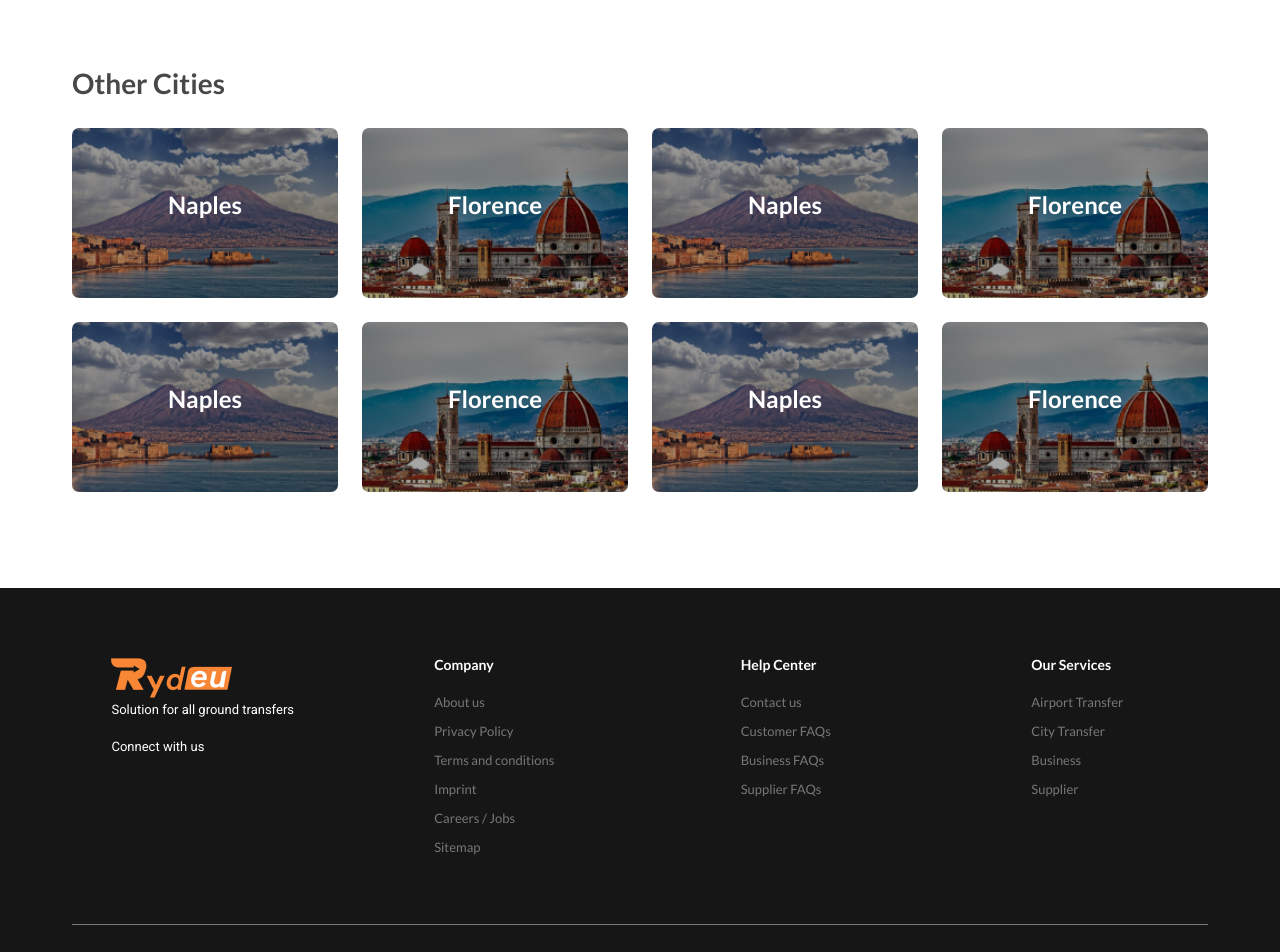
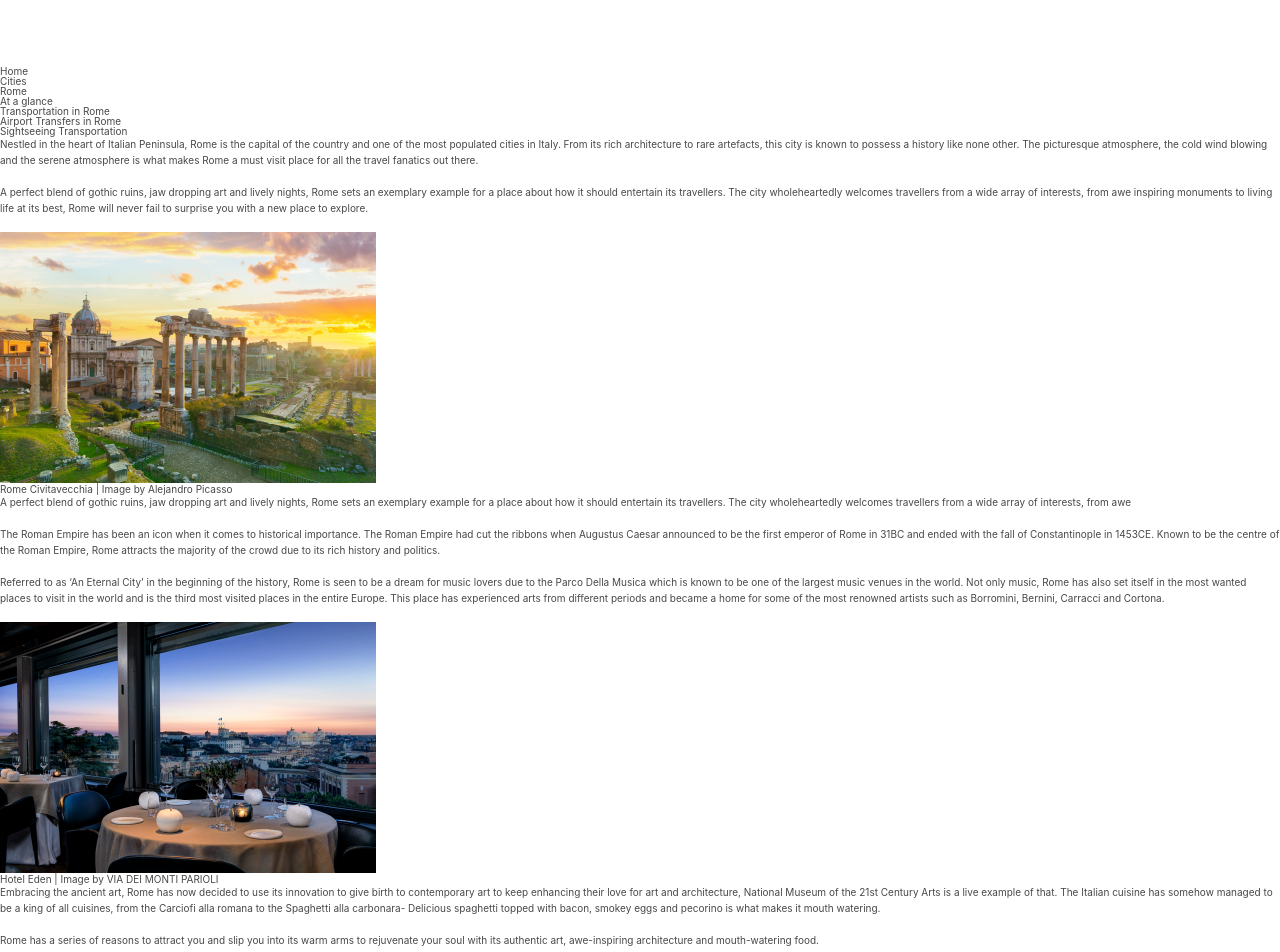
Before and after one commit to tanvirch0750/Rydeu-Figma-to-React, a React (Create React App) app: page / in a window 1280 px wide. Shown: the part 920-1872 px from the top of the page. Built offline with nearby package versions, Linux system fonts and the light colour scheme.

Commit message:
implemented city details section markup

```diff
--- /dev/null
+++ b/src/components/city-details-section/CityDetailsSection.jsx
@@ -0,0 +1,100 @@
+import hoteImg from '../../assets/hotel-eden.png';
+import romeImg from '../../assets/rome-italy.png';
+
+const CityDetailsSection = () => {
+  return (
+    <section className="city-details-section">
+      <div className="city-details-menu">
+        <ul>
+          <li>Home</li>
+          <li>Cities</li>
+          <li>Rome</li>
+        </ul>
+      </div>
+      <div className="city-details-tab">
+        <div className="sidebar-tab">
+          <ul>
+            <li>At a glance</li>
+            <li>Transportation in Rome</li>
+            <li>Airport Transfers in Rome</li>
+            <li>Sightseeing Transportation</li>
+          </ul>
+        </div>
+        <div className="tab-details">
+          <p>
+            Nestled in the heart of Italian Peninsula, Rome is the capital of
+            the country and one of the most populated cities in Italy. From its
+            rich architecture to rare artefacts, this city is known to possess a
+            history like none other. The picturesque atmosphere, the cold wind
+            blowing and the serene atmosphere is what makes Rome a must visit
+            place for all the travel fanatics out there.
+          </p>
+          <div className="text-img-right">
+            <p>
+              A perfect blend of gothic ruins, jaw dropping art and lively
+              nights, Rome sets an exemplary example for a place about how it
+              should entertain its travellers. The city wholeheartedly welcomes
+              travellers from a wide array of interests, from awe inspiring
+              monuments to living life at its best, Rome will never fail to
+              surprise you with a new place to explore.
+            </p>
+            <figure>
+              <img src={romeImg} alt="Rome" />
+              <figcaption>
+                Rome Civitavecchia | Image by <span>Alejandro Picasso</span>
+              </figcaption>
+            </figure>
+          </div>
+          <p>
+            A perfect blend of gothic ruins, jaw dropping art and lively nights,
+            Rome sets an exemplary example for a place about how it should
+            entertain its travellers. The city wholeheartedly welcomes
+            travellers from a wide array of interests, from awe{' '}
+          </p>
+          <p>
+            The Roman Empire has been an icon when it comes to historical
+            importance. The Roman Empire had cut the ribbons when Augustus
+            Caesar announced to be the first emperor of Rome in 31BC and ended
+            with the fall of Constantinople in 1453CE. Known to be the centre of
+            the Roman Empire, Rome attracts the majority of the crowd due to its
+            rich history and politics.
+          </p>
+          <div className="text-img-left">
+            <p>
+              Referred to as ‘An Eternal City’ in the beginning of the history,
+              Rome is seen to be a dream for music lovers due to the Parco Della
+              Musica which is known to be one of the largest music venues in the
+              world. Not only music, Rome has also set itself in the most wanted
+              places to visit in the world and is the third most visited places
+              in the entire Europe. This place has experienced arts from
+              different periods and became a home for some of the most renowned
+              artists such as Borromini, Bernini, Carracci and Cortona.
+            </p>
+            <figure>
+              <img src={hoteImg} alt="Hotel-eden" />
+              <figcaption>
+                Hotel Eden | Image by <span>VIA DEI MONTI PARIOLI</span>
+              </figcaption>
+            </figure>
+          </div>
+          <p>
+            Embracing the ancient art, Rome has now decided to use its
+            innovation to give birth to contemporary art to keep enhancing their
+            love for art and architecture, National Museum of the 21st Century
+            Arts is a live example of that. The Italian cuisine has somehow
+            managed to be a king of all cuisines, from the Carciofi alla romana
+            to the Spaghetti alla carbonara- Delicious spaghetti topped with
+            bacon, smokey eggs and pecorino is what makes it mouth watering.
+          </p>
+          <p>
+            Rome has a series of reasons to attract you and slip you into its
+            warm arms to rejuvenate your soul with its authentic art,
+            awe-inspiring architecture and mouth-watering food.
+          </p>
+        </div>
+      </div>
+    </section>
+  );
+};
+
+export default CityDetailsSection;
--- a/src/pages/home/Home.jsx
+++ b/src/pages/home/Home.jsx
@@ -1,5 +1,6 @@
 import BookNowCards from '../../components/book-now-cards/BookNowCards';
 import City from '../../components/cities/City';
+import CityDetailsSection from '../../components/city-details-section/CityDetailsSection';
 import Features from '../../components/features/Features';
 import Footer from '../../components/footer/Footer';
 import Header from '../../components/header/Header';
@@ -12,6 +13,7 @@ const Home = () => {
       <HeroSection />
       <BookNowCards />
       <Features />
+      <CityDetailsSection />
       <City />
       <Footer />
     </body>
```
Also changed, not shown: src/assets/hotel-eden.png (added), src/assets/rome-italy.png (added), src/components/city-details-section/CityDetailsSection.css (added).
